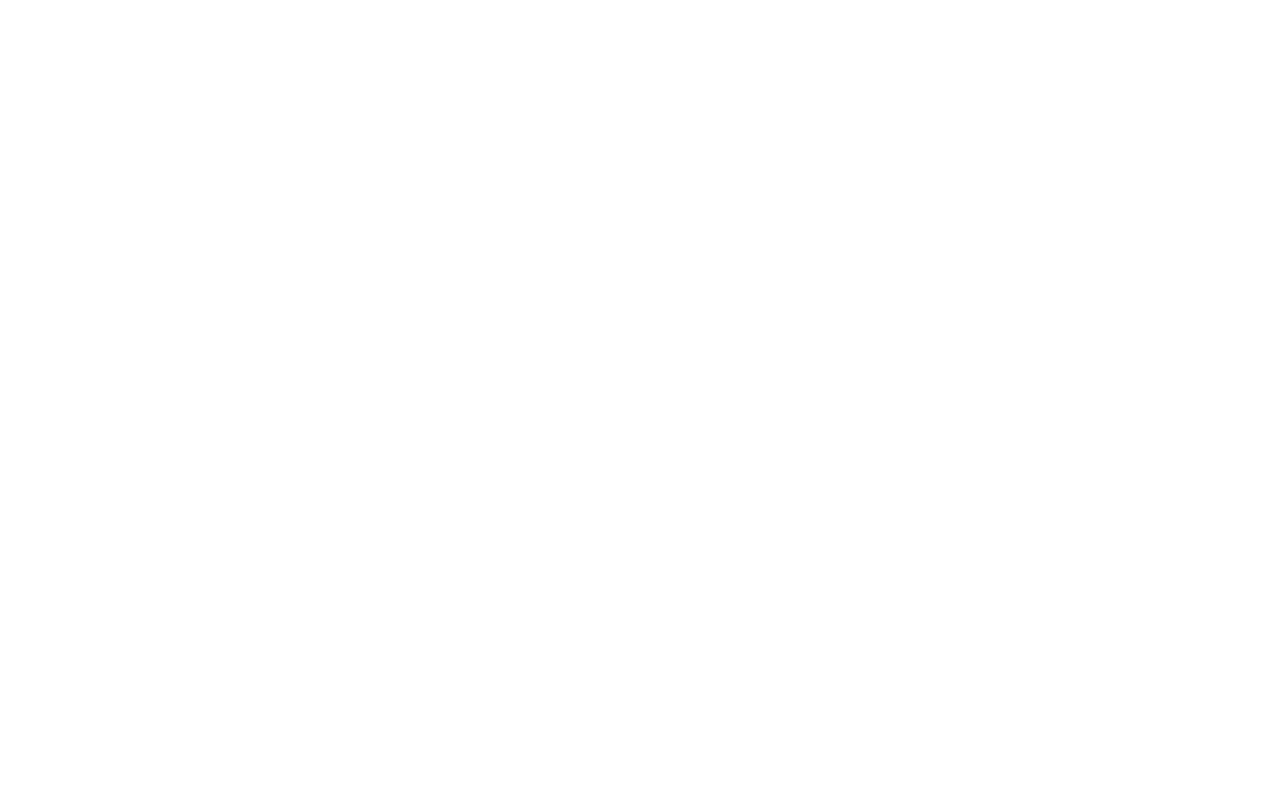
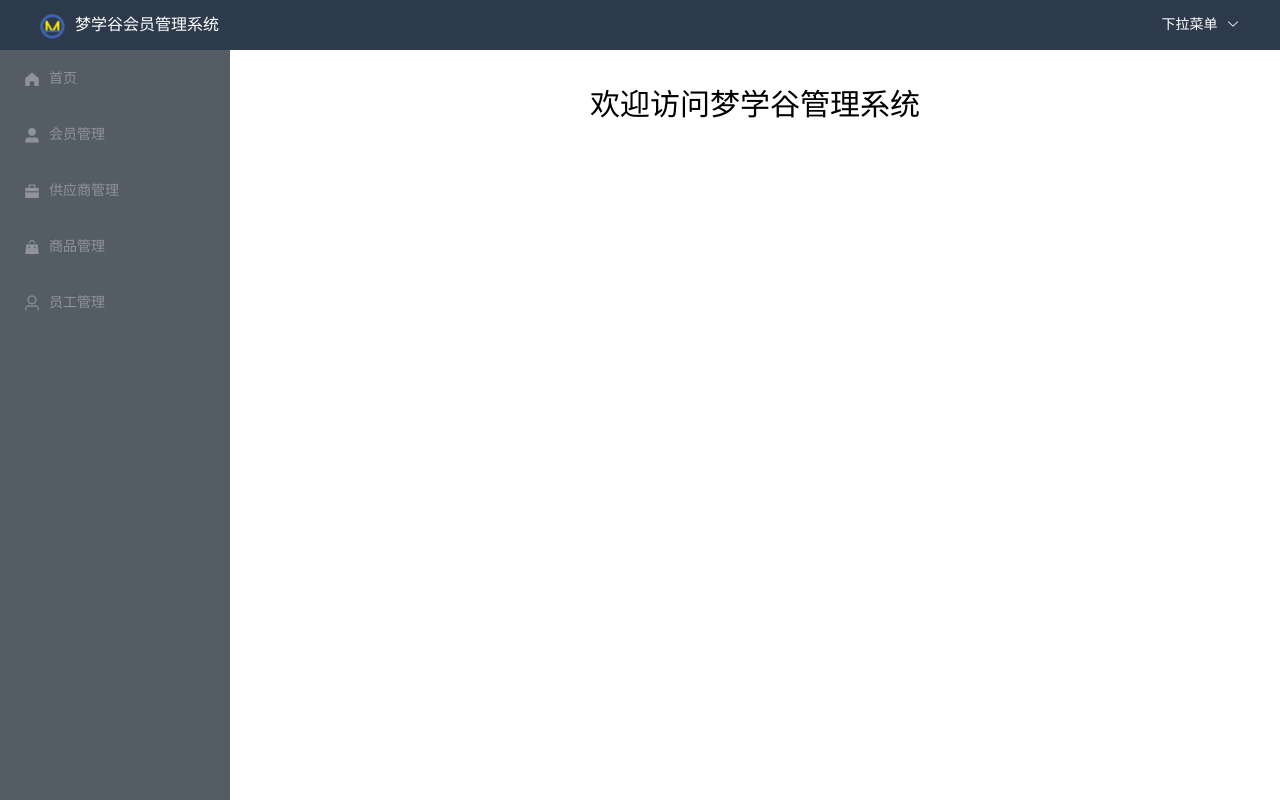
Before and after one commit to cdleast/mxg_mms, a Vue app: page /home in a window 1280 px wide. Built offline with nearby package versions, Linux system fonts and the light colour scheme.

Commit message:
所有页面路由搭配

```diff
--- a/public/css/style.css
+++ b/public/css/style.css
@@ -3,6 +3,5 @@ body,
 #app {
     width: 100%;
     height: 100%;
-    font-size: 16px;
     font-family: "微软雅黑";
 }
--- a/src/components/AppMain/index.vue
+++ b/src/components/AppMain/index.vue
@@ -1,5 +1,7 @@
 <template>
-    <div class="main">main</div>
+    <div class="main">
+        <router-view></router-view>
+    </div>
 </template>
 
 <script>
--- a/src/components/AppNavBar/index.vue
+++ b/src/components/AppNavBar/index.vue
@@ -11,23 +11,23 @@
             text-color="#909399"
             active-text-color="#ffd04b"
         >
-            <el-menu-item index="/">
+            <el-menu-item index="/home">
                 <i class="el-icon-s-home"></i>
                 <span slot="title">首页</span>
             </el-menu-item>
-            <el-menu-item index="/member/">
+            <el-menu-item index="/member">
                 <i class="el-icon-user-solid"></i>
                 <span slot="title">会员管理</span>
             </el-menu-item>
-            <el-menu-item index="/supplier/">
+            <el-menu-item index="/supplier">
                 <i class="el-icon-s-cooperation"></i>
                 <span slot="title">供应商管理</span>
             </el-menu-item>
-            <el-menu-item index="/goods/">
+            <el-menu-item index="/goods">
                 <i class="el-icon-s-goods"></i>
                 <span slot="title">商品管理</span>
             </el-menu-item>
-            <el-menu-item index="/staff/">
+            <el-menu-item index="/staff">
                 <i class="el-icon-user"></i>
                 <span slot="title">员工管理</span>
             </el-menu-item>
--- a/src/components/Layout.vue
+++ b/src/components/Layout.vue
@@ -43,6 +43,5 @@ export default {
     bottom: 0px;
     padding: 10px;
     overflow-y: auto;
-    /* background-color: red; */
 }
 </style>
--- a/src/views/home/index.vue
+++ b/src/views/home/index.vue
@@ -1,5 +1,7 @@
 <template>
-    <div class="home">home</div>
+    <div class="home">
+        <h1>欢迎访问梦学谷管理系统</h1>
+    </div>
 </template>
 
 <script>
@@ -12,4 +14,9 @@ export default {
 </script>
 
 <style lang='scss' scoped>
+h1{
+    text-align: center;
+    font-size: 30px;
+    margin-top: 30px;
+}
 </style>
```
Also changed, not shown: src/router/index.js (+25 -6 lines).
